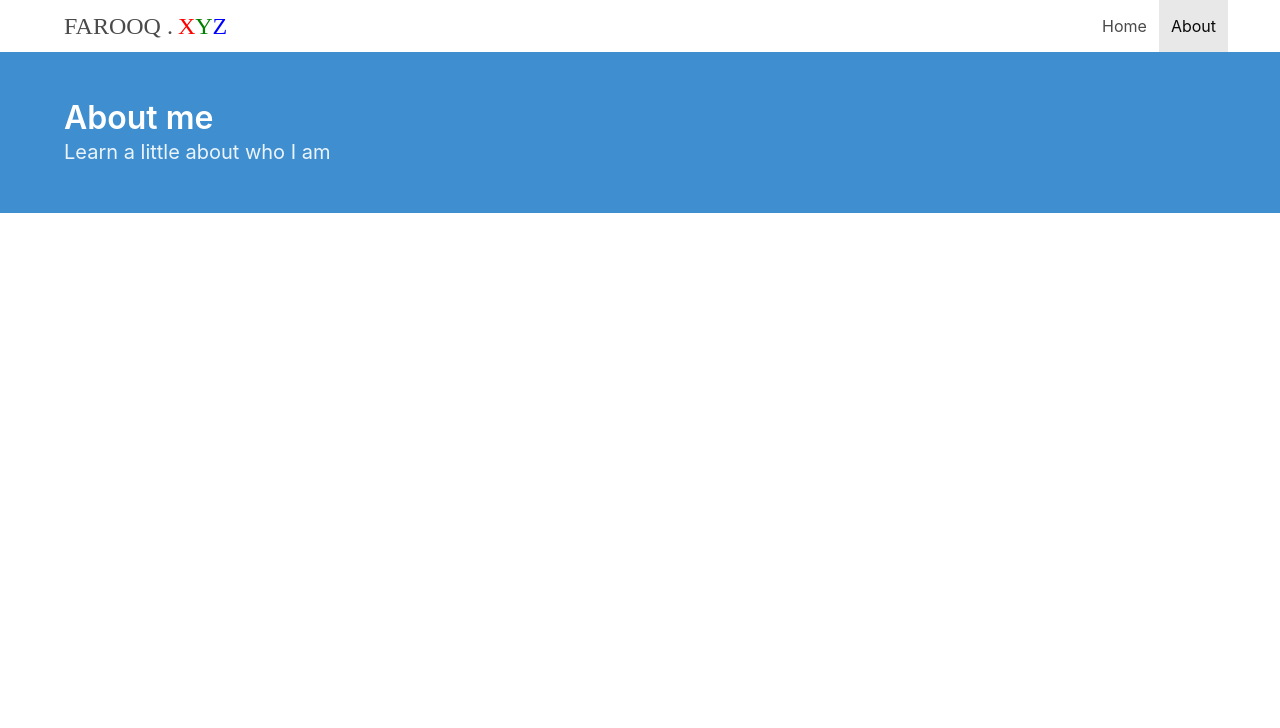
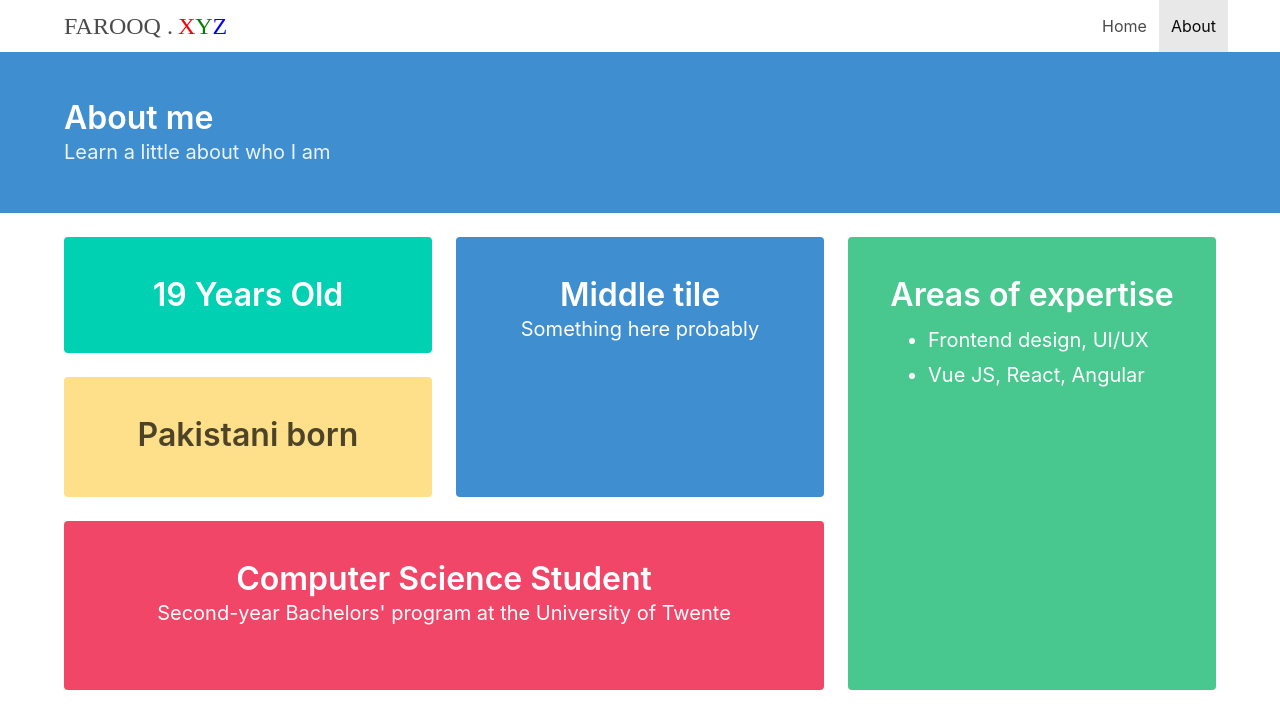
Before and after one commit to SlimShadyIAm/portfolio-vue, a Vue app: page /#/about in a window 1280 px wide. Shown: the top 728 px of the page. Built offline with nearby package versions, Linux system fonts and the light colour scheme; a web font is replaced by a local one.

Commit message:
About: add tiles layout

```diff
--- a/src/components/Header.vue
+++ b/src/components/Header.vue
@@ -42,6 +42,10 @@
   font-family: 'San Francisco'
 }
 
+.navbar-brand .navbar-item:hover {
+    background-color: rgba(0, 0, 0, 0.089) !important;
+}
+
 span.x {
   margin-left: 5px;
   color: red;
--- /dev/null
+++ b/src/components/Tiles.vue
@@ -0,0 +1,64 @@
+<template>
+    <div class="container">
+        <br>
+        <div class="tile is-ancestor">
+            <div class="tile is-vertical is-8">
+                <div class="tile">
+                    <div class="tile is-parent is-vertical">
+                        <article class="tile is-child notification is-primary">
+                            <p class="title">19 Years Old</p>
+                            <!-- <p class="subtitle">Top tile</p> -->
+                        </article>
+                        <article class="tile is-child notification is-warning">
+                            <p class="title">Pakistani born</p>
+                            <p class="subtitle"></p>
+                        </article>
+                    </div>
+                    <div class="tile is-parent">
+                        <article class="tile is-child notification is-info">
+                            <p class="title">Middle tile</p>
+                            <p class="subtitle">Something here probably</p>
+
+                        </article>
+                    </div>
+                </div>
+                <div class="tile is-parent">
+                    <article class="tile is-child notification is-danger">
+                        <p class="title">Computer Science Student</p>
+                        <p class="subtitle">Second-year Bachelors' program at the University of Twente</p>
+                        <div class="content">
+                            <!-- Content -->
+                        </div>
+                    </article>
+                </div>
+            </div>
+            <div class="tile is-parent">
+                <article class="tile is-child notification is-success">
+                    <div class="content">
+                        <p class="title">Areas of expertise</p>
+                        <p class="subtitle"></p>
+                        <div class="content">
+                           <ul class="is-family-primary is-size-5">
+                               <li>Frontend design, UI/UX</li>
+                               <li>Vue JS, React, Angular</li>
+                           </ul>
+                        </div>
+                    </div>
+                </article>
+            </div>
+        </div>
+    </div>
+</template>
+
+<style scoped>
+    * {
+        text-align: center;
+    }
+    .is-child  {
+        padding: 40px;
+    }
+
+    ul li {
+        text-align: left;
+    }
+</style>
--- a/src/views/About.vue
+++ b/src/views/About.vue
@@ -1,16 +1,19 @@
 <template>
   <div class="about">
     <HeroIntro title="About me" subtitle="Learn a little about who I am" />
+    <Tiles />
   </div>
 </template>
 
 <script>
 import HeroIntro from '@/components/HeroIntro';
+import Tiles from '@/components/Tiles';
 
 export default {
   name: 'about',
   components: {
-    HeroIntro
+    HeroIntro,
+    Tiles
   }
 }
 </script>
```
